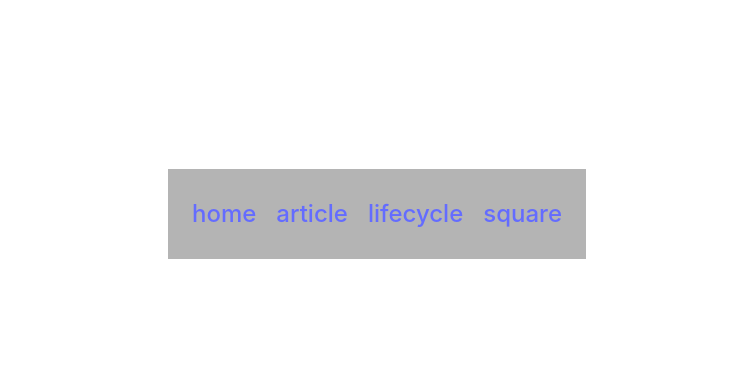
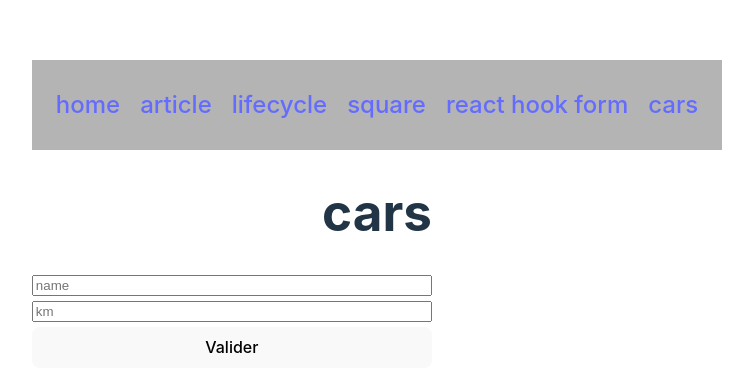
Before and after one commit to Dsaquel/react-week-2, a React (Vite) app: page /cars in a window 1280 px wide. Shown: the part 186-578 px from the top of the page, without its empty margins (263-1016 px from the left). Built offline with nearby package versions, Linux system fonts and the light colour scheme.

Commit message:
Car exercice

```diff
--- a/package.json
+++ b/package.json
@@ -11,6 +11,7 @@
   "dependencies": {
     "react": "^18.2.0",
     "react-dom": "^18.2.0",
+    "react-hook-form": "^7.43.8",
     "react-router-dom": "^6.9.0"
   },
   "devDependencies": {
--- a/src/App.jsx
+++ b/src/App.jsx
@@ -4,8 +4,10 @@ import { BrowserRouter } from 'react-router-dom'
 import './App.css'
 import Navbar from './components/Navbar'
 import ArticlePage from './pages/ArticlePage'
+import Cars from './pages/Cars'
 import Home from './pages/Home'
 import Lifecycle from './pages/LifeCycle'
+import ReactHookForm from './pages/ReactHookForm'
 import Squares from './pages/Squares'
 
 function App() {
@@ -17,6 +19,8 @@ function App() {
         <Route path="/article" element={<ArticlePage />} />
         <Route path="/life-cycle" element={<Lifecycle />} />
         <Route path="/square" element={<Squares />} />
+        <Route path="/react-hook-form" element={<ReactHookForm />} />
+        <Route path="/cars" element={<Cars />} />
       </Routes>
     </BrowserRouter>
   )
--- a/src/components/Navbar.jsx
+++ b/src/components/Navbar.jsx
@@ -8,6 +8,8 @@ const Navbar = () => {
       <Link to="/article">article</Link>
       <Link to="/life-cycle">lifecycle</Link>
       <Link to="/square">square</Link>
+      <Link to="/react-hook-form">react hook form</Link>
+      <Link to="/cars">cars</Link>
     </div>
   )
 }
--- /dev/null
+++ b/src/components/cars/Car.jsx
@@ -0,0 +1,9 @@
+const Car = ({ item }) => {
+  return (
+    <div>
+      {item.name} - {item.km}
+    </div>
+  )
+}
+
+export default Car
--- /dev/null
+++ b/src/components/cars/CarsList.jsx
@@ -0,0 +1,13 @@
+import Car from './Car'
+
+const CarsList = ({ items }) => {
+  return (
+    <div>
+      {items.map((item, i) => (
+        <Car item={item} key={i} />
+      ))}
+    </div>
+  )
+}
+
+export default CarsList
--- /dev/null
+++ b/src/components/cars/FormCar.jsx
@@ -0,0 +1,59 @@
+import { useForm } from 'react-hook-form'
+
+const FormCar = ({ setCars }) => {
+  const {
+    register,
+    handleSubmit,
+    formState: { errors },
+    reset,
+  } = useForm()
+
+  const onSubmit = (data) => {
+    setCars((rest) => [...rest, data])
+    reset()
+  }
+
+  return (
+    <form
+      onSubmit={handleSubmit(onSubmit)}
+      style={{
+        display: 'flex',
+        flexDirection: 'column',
+        gap: '5px',
+        width: '400px',
+      }}
+    >
+      <input
+        placeholder="name"
+        type="text"
+        {...register('name', { required: true, minLength: 2 })}
+      />
+      {errors.name && (
+        <div style={{ color: 'red' }}>
+          {errors.name.type === 'required' && 'Ce champs doit être rempli'}
+          {errors.name.type === 'minLength' && 'minimum 2 caractères'}
+        </div>
+      )}
+      <input
+        placeholder="km"
+        type="number"
+        {...register('km', {
+          required: true,
+          max: 2000000,
+          valueAsNumber: true,
+        })}
+      />
+      {errors.km && (
+        <div style={{ color: 'red' }}>
+          {errors.name.type === 'required' && 'Ce champs doit être rempli'}
+          {errors.name.type === 'max' && 'maximum 2M'}
+          {errors.name.type === 'valueAsNumber' && 'que des nombres'}
+        </div>
+      )}
+
+      <button type="submit">Valider</button>
+    </form>
+  )
+}
+
+export default FormCar
--- a/src/components/square/Square.jsx
+++ b/src/components/square/Square.jsx
@@ -1,6 +1,6 @@
 import { useState } from 'react'
 import { useEffect } from 'react'
-
+import { getRandomNumber } from '../../tools/function'
 const Square = () => {
   const [background, setBackground] = useState('')
   const [height, setHeight] = useState('50px')
@@ -12,7 +12,7 @@ const Square = () => {
   }, [])
 
   useEffect(() => {
-    setHeight(Math.floor(Math.random() * (100 - 50 + 1) + 50))
+    setHeight(getRandomNumber(50, 100))
   }, [background])
 
   return (
--- /dev/null
+++ b/src/pages/Cars.jsx
@@ -0,0 +1,17 @@
+import { useState } from 'react'
+import CarsList from '../components/cars/CarsList'
+import FormCar from '../components/cars/FormCar'
+
+const Cars = () => {
+  const [cars, setCars] = useState([])
+
+  return (
+    <div>
+      <h1>cars</h1>
+      <FormCar setCars={setCars} />
+      <CarsList items={cars} />
+    </div>
+  )
+}
+
+export default Cars
--- /dev/null
+++ b/src/pages/ReactHookForm.jsx
@@ -0,0 +1,51 @@
+import { useState } from 'react'
+import { useForm } from 'react-hook-form'
+
+const ReactHookForm = () => {
+  const {
+    register,
+    handleSubmit,
+    formState: { errors },
+    reset,
+    setValue,
+    getValues,
+  } = useForm()
+  const onSubmit = (data) => {
+    console.log(data)
+  }
+  return (
+    <div>
+      <h1>react hook form</h1>
+      <form
+        onSubmit={handleSubmit(onSubmit)}
+        style={{
+          display: 'flex',
+          flexDirection: 'column',
+          gap: '5px',
+          width: '400px',
+        }}
+      >
+        <input
+          placeholder="name"
+          {...register('name', { required: true, minLength: 3 })}
+        />
+        {errors.name && (
+          <div style={{ color: 'red' }}>
+            {errors.name.type === 'required' && 'Ce champs doit être rempli'}
+            {errors.name.type === 'minLength' && 'minimum 3 caractères'}
+          </div>
+        )}
+        <input placeholder="age" {...register('age', { max: 130 })} />
+        {errors.age && <div style={{ color: 'red' }}>Age maxi: 130</div>}
+        <button onClick={() => reset()}>reset</button>
+        <button onClick={() => setValue('age', '50')}>age 50</button>
+        <button onClick={() => console.log(getValues('name'))}>
+          valeur de name
+        </button>
+        <button type="submit">Valider</button>
+      </form>
+    </div>
+  )
+}
+
+export default ReactHookForm
--- a/src/pages/Squares.jsx
+++ b/src/pages/Squares.jsx
@@ -1,10 +1,9 @@
 import { useState } from 'react'
 import Square from '../components/square/Square'
+import { getRandomNumber } from '../tools/function'
 
 const Squares = () => {
   const [squareNumber, setSquareNumber] = useState(6)
-
-  const getRandomNumber = () => Math.floor(Math.random() * (10 - 5 + 1) + 5)
 
   return (
     <div>
@@ -14,7 +13,9 @@ const Squares = () => {
           return <Square key={i} />
         })}
       </div>
-      <button onClick={() => setSquareNumber(getRandomNumber)}>click</button>
+      <button onClick={() => setSquareNumber(getRandomNumber(5, 10))}>
+        click
+      </button>
     </div>
   )
 }
--- /dev/null
+++ b/src/tools/function.js
@@ -0,0 +1,3 @@
+export function getRandomNumber(min, max) {
+  return Math.floor(Math.random() * (max - min + 1) + min)
+}
```
Also changed, not shown: 1 other file (tests, documents, lock files or other folders).
